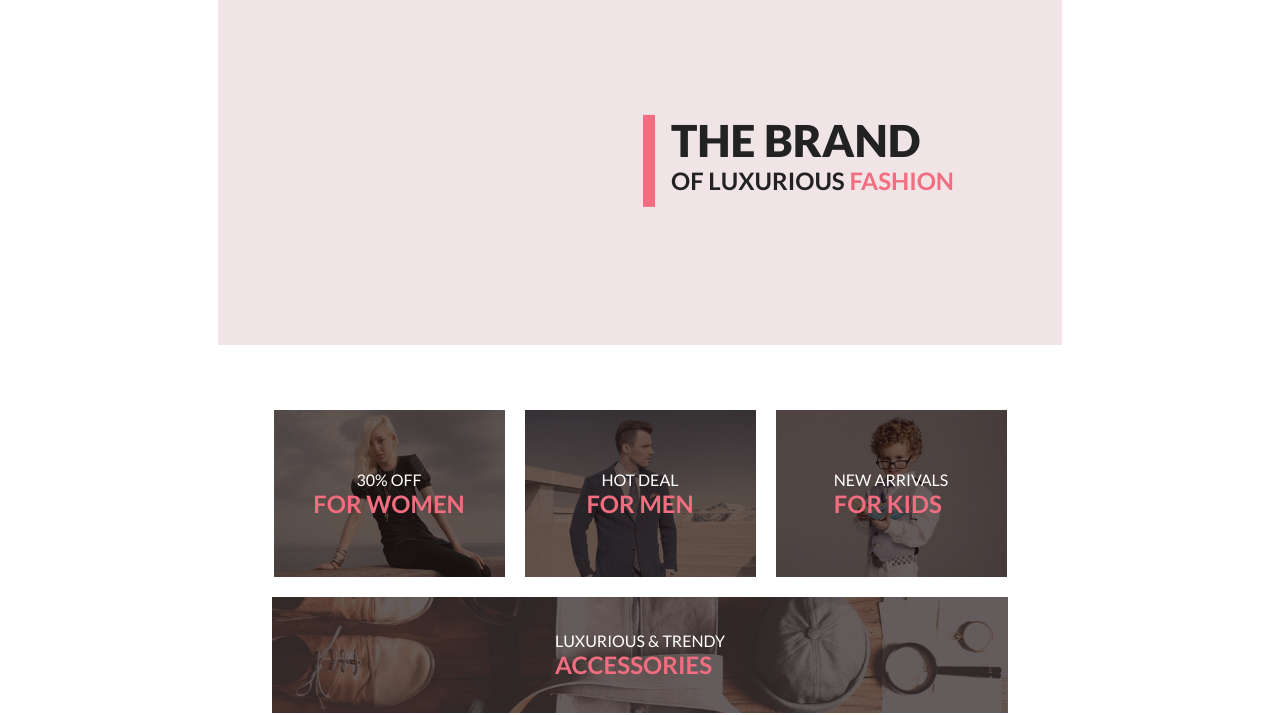
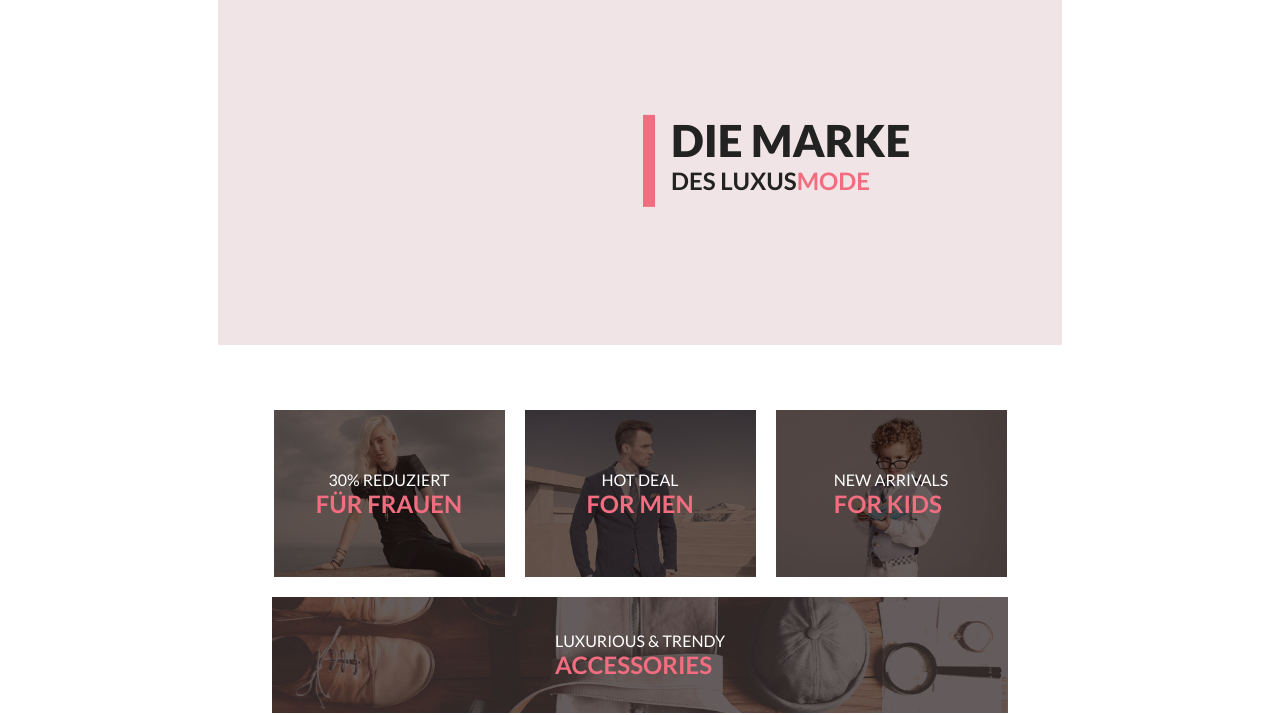
Before and after one commit to Selge/GB_HTML_CSS, a plain HTML site: page index.html in a window 1280 px wide. Shown: the part 97-812 px from the top of the page. Drawn offline with Linux system fonts and the light colour scheme.

Commit message:
Update index.html

```diff
--- a/index.html
+++ b/index.html
@@ -2,7 +2,7 @@
 <html lang="de">
 <head>
   <meta charset="UTF-8">
-  <title>SEO & Digital Marketing Landing Page</title>
+  <title>Landingpage für SEO und digitales Marketing</title>
   <link rel="stylesheet" href="reset.css">
   <link rel="stylesheet" href="style.css">
 </head>
@@ -31,8 +31,8 @@
             <img src="static/banner_decor_elem.png" alt="banner decorative element" width="12" height="93">
           </div>
           <div class="body-content-banner-right-text">
-            <h1>THE BRAND</h1>
-            <h2>OF LUXURIOUS <font color="#F16D7F">FASHION</font></h2>
+            <h1>DIE MARKE</h1>
+            <h2>DES LUXUS<font color="#F16D7F">MODE</font></h2>
           </div>
         </div>
       </div>
@@ -40,8 +40,8 @@
         <div class="body-content-categories-item">
           <img src="static/category1.png" alt="category image" width="360" height="260">
           <div>
-            <p>30% OFF</p>
-            <h2>FOR WOMEN</h2>
+            <p>30% REDUZIERT</p>
+            <h2>FÜR FRAUEN</h2>
           </div>
         </div>
         <div class="body-content-categories-item">
```
